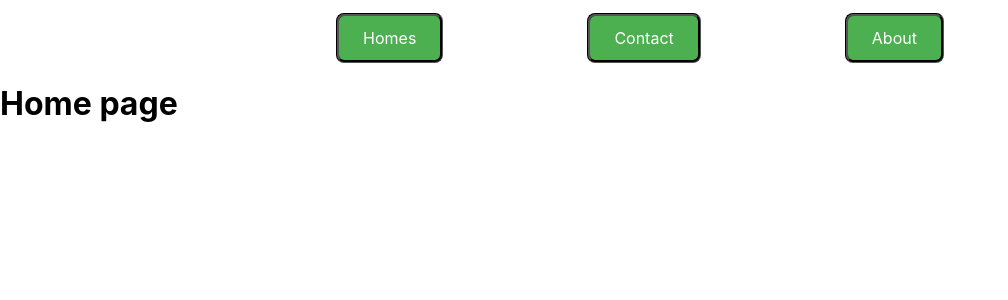
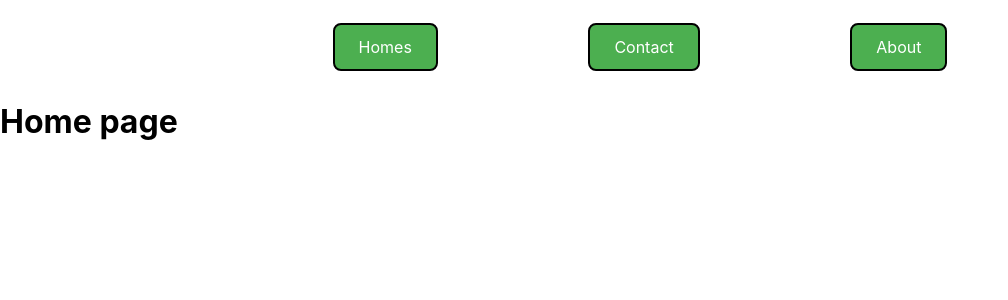
Before and after one commit to ramkapse1234/project1, a React (Create React App) app: page / in a window 1280 px wide. Shown: the top 300 px of the page, without its empty margins (0-1008 px from the left). Built offline with nearby package versions, Linux system fonts and the light colour scheme.

Commit message:
updated files

```diff
--- a/src/components/Header/Header.css
+++ b/src/components/Header/Header.css
@@ -6,15 +6,15 @@
     margin-left: 15%;
     margin-right: 15%;
 }
-.button{
+.btn-custom {
     background-color: #4CAF50;
-    border-color:black;
-    border-style: groove;
-    border-width: 56%;
-    color: #ffffff;
+    border: 2px solid black;
+    color: white;
     padding: 12px 24px;
-    font-Size: 16px;
+    font-size: 16px;
     text-decoration: none;
-    border-radius:8px;
+    border-radius: 8px;
     cursor: pointer;
-  };
+    display: inline-block;
+    margin: 10px;
+}
--- a/src/components/Header/Header.js
+++ b/src/components/Header/Header.js
@@ -8,9 +8,9 @@ class Header extends Component {
     return (
 
       <div className="container">
-      <Link className="button" to="/">Homes</Link>
-      <Link className="button" to="/contact">Contact</Link>
-      <Link className="button" to="/about">About</Link>
+      <Link className="btn-custom" to="/">Homes</Link>
+      <Link className="btn-custom" to="/contact">Contact</Link>
+      <Link className="btn-custom" to="/about">About</Link>
       </div>
     );
   }
```
